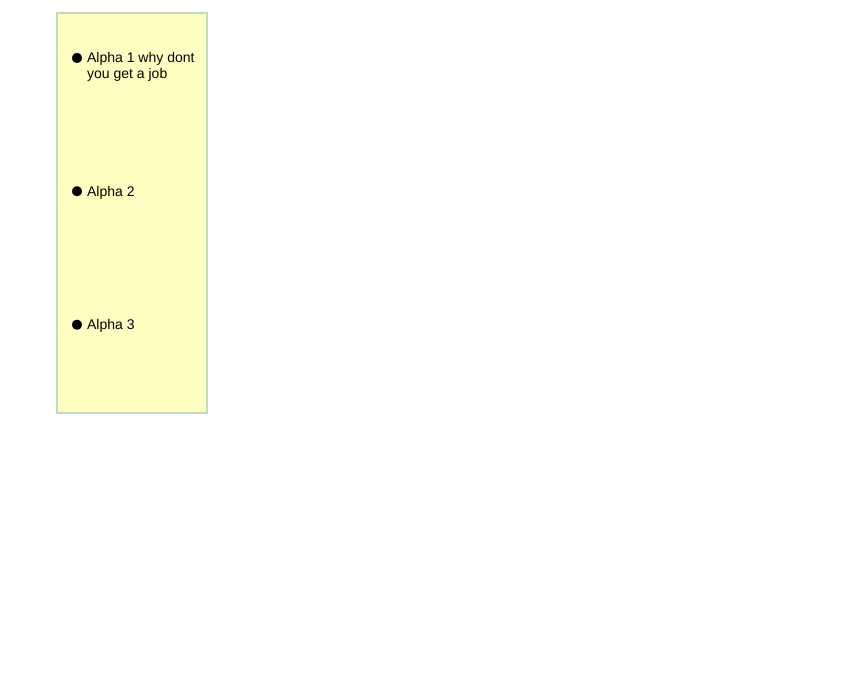
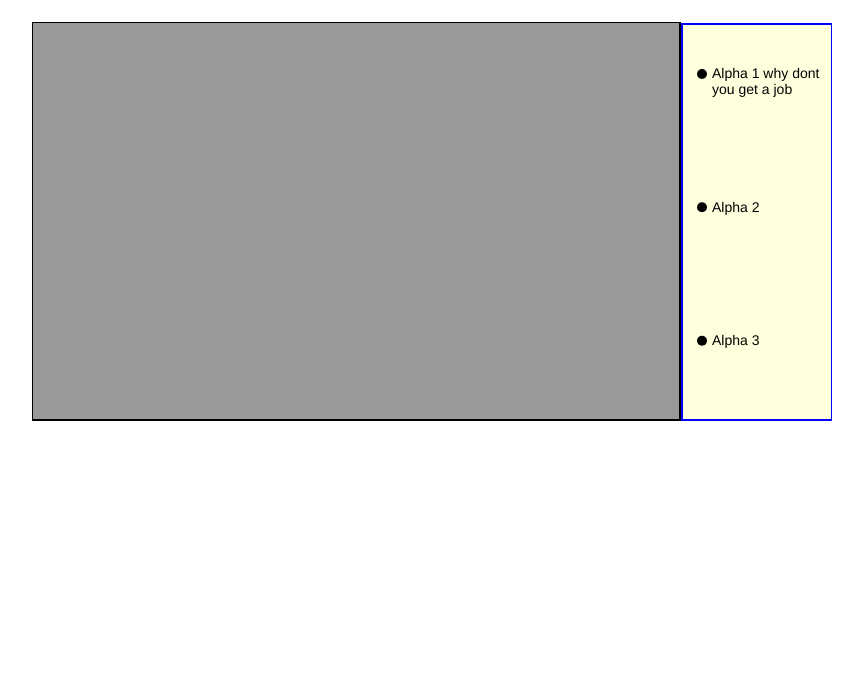
Before and after one commit to donhenton/mastering-d3-html-netbeans, a website: page showcase/menubar/menubar.html in a window 1280 px wide. Shown: the part 102-800 px from the top of the page, without its empty margins (23-886 px from the left). Drawn offline with Linux system fonts and the light colour scheme.

Commit message:
working on menu 2

```diff
--- a/showcase/menubar/menubar.css
+++ b/showcase/menubar/menubar.css
@@ -17,18 +17,18 @@ and open the template in the editor.
  {
 
 
-     fill: #ffff11;
-     opacity:.25;
-     stroke: green;
+     fill: #ffffde;
+     opacity:1;
+     stroke: blue;
      stroke-width: 2;
  }
 
- rect.graphHolder
+ rect.graphGroupRect
  {
 
 
-     fill: #c0c0c0;
-     opacity:.25;
+     fill: #999999;
+     opacity:1;
      stroke: black;
      stroke-width: 2;
  }
--- a/showcase/menubar/menubar.html
+++ b/showcase/menubar/menubar.html
@@ -30,18 +30,23 @@ and open the template in the editor.
     </head>
     <body>
         <div class="container top-buffer">
+<h4>Menubar</h4>
+
+            <div class="col-lg-2"><button class="btn btn-block btn-primary">Change</button></div>
 
 
-
-
-
+            <div class="row top-buffer"></div>
 
 
 
             <div class="row top-buffer">
-                <h4>Menubar</h4>
+
+
                 <div id="menubar"> </div>
+
             </div>
-        </div>
+            <div class="row top-buffer">
+
+            </div>
     </body>
 </html>
--- a/showcase/menubar/menubar.js
+++ b/showcase/menubar/menubar.js
@@ -10,37 +10,56 @@ d3.menubar = {};
 d3.menubar.init = function (initConditions)
 {
     var dispatch = d3.dispatch("onclickMenuItem");
-    var groupPoint = initConditions.groupPoint;
+    var graphContainer = initConditions.graphContainer;
     var menuWidth = initConditions.menuWidth;
     var menuHeight = initConditions.menuHeight;
     var menuItems = initConditions.menuItems;
+    var d3svg = d3.select(graphContainer[0][0].parentElement);
 
-    groupPoint.append("rect").attr("class", "menuGroupRect")
-            .attr("width", menuWidth)
-            .attr("height", menuHeight);
 
 // https://groups.google.com/forum/#!topic/d3-js/NIamAI9Yy60
 
 
     var createGraphHolder = function ()
     {
+        var graphWidth = parseInt(d3svg.attr("width")) - menuWidth;
+        console.log("graph width " + graphWidth + " " + d3svg.attr("width"));
+        var graphSection = graphContainer.append("g").attr("class", "graphSection");
+        var graphSectionRect =
+                graphSection.append("rect").attr("class", "graphGroupRect")
+                .attr("width", graphWidth - 2)
+                .attr("height", d3svg.attr("height") - 2)
+        // .attr("transform","translate("+(menuWidth)+",1)");
 
     }
 
 
     var createMenu = function ()
     {
-        var menuAttach = groupPoint.append("g").attr("class", "menuContainer");
+        var menuContainerPt = graphContainer.append("g").attr("class", "menuContainer");
 
+        var graphWidth = parseInt(d3svg.attr("width")) - menuWidth;
+        menuContainerPt.attr("transform","translate("+(graphWidth)+",2)");
+
+        console.log(d3svg.attr("width"));
+
+        menuContainerPt.append("rect").attr("class", "menuGroupRect")
+                .attr("width", menuWidth)
+                .attr("height", menuHeight-4 );
+
+        var menuItemsContainerAttachPt =
+                menuContainerPt.append("g").attr("class", "menuItemsContainer");
+
+         menuItemsContainerAttachPt.attr("transform", "translate(20,50)");
 
         var disp = menuHeight / menuItems.length;
-        console.log("disp " + disp)
-        var g = menuAttach.selectAll(".menuNode")
+
+        var g = menuItemsContainerAttachPt.selectAll(".menuNode")
                 .data(menuItems)
                 .enter().append("svg:g")
                 .attr("class", "menuNode");
 
-        g.attr("transform","translate(0,20)")
+
         g.append("svg:circle")
                 .attr("transform", function (d, i)
                 {
@@ -52,7 +71,7 @@ d3.menubar.init = function (initConditions)
                 .attr("y", function (d, i) {
                     return i * disp;
                 })
-                // .attr("x", "50")
+
                 .attr("dy", ".31em")
                 .text(function (d, i) {
                     return  (d.text);
@@ -64,19 +83,6 @@ d3.menubar.init = function (initConditions)
                 })
 
 
-
-
-//        var groupG = g.append("g")
-//        g.append("svg:circle")
-//                .attr("r", 5);
-//
-//        g.append("svg:text")
-        //    .attr("x", 10)
-        //     .attr("dy", ".31em")
-//                .text(function (d) {
-//                    return d.text;
-//                });
-        menuAttach.attr("transform", "translate(20,25)")
 
     }
 
--- a/showcase/menubar/menubar_setup.js
+++ b/showcase/menubar/menubar_setup.js
@@ -16,10 +16,10 @@ function rundemo()
 
     var svg = d3.select("#menubar")
             .append("svg")
-            .attr("height", 600)
-            .attr("width", 500);
-    var groupPoint = svg.append("g").attr("class", "menuGroup")
-            .attr("transform", "translate( 25,  25)")
+            .attr("height", menuHeight)
+            .attr("width",800);
+    var graphContainer = svg.append("g").attr("class", "graphContainer")
+            //.attr("transform", "translate( 25,  25)")
 
 
 
@@ -30,7 +30,7 @@ function rundemo()
         "menuItems": [menuItem1, menuItem2, menuItem3],
         "menuWidth": menuWidth,
         "menuHeight": menuHeight,
-        "groupPoint": groupPoint
+        "graphContainer": graphContainer
 
     };
 
```
